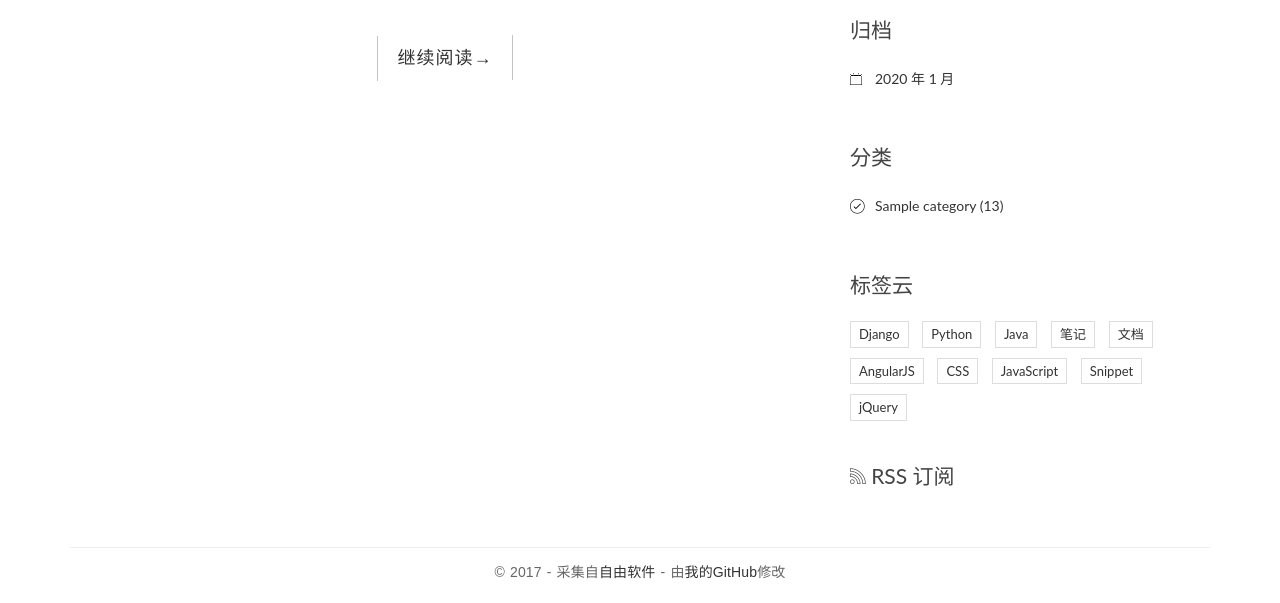
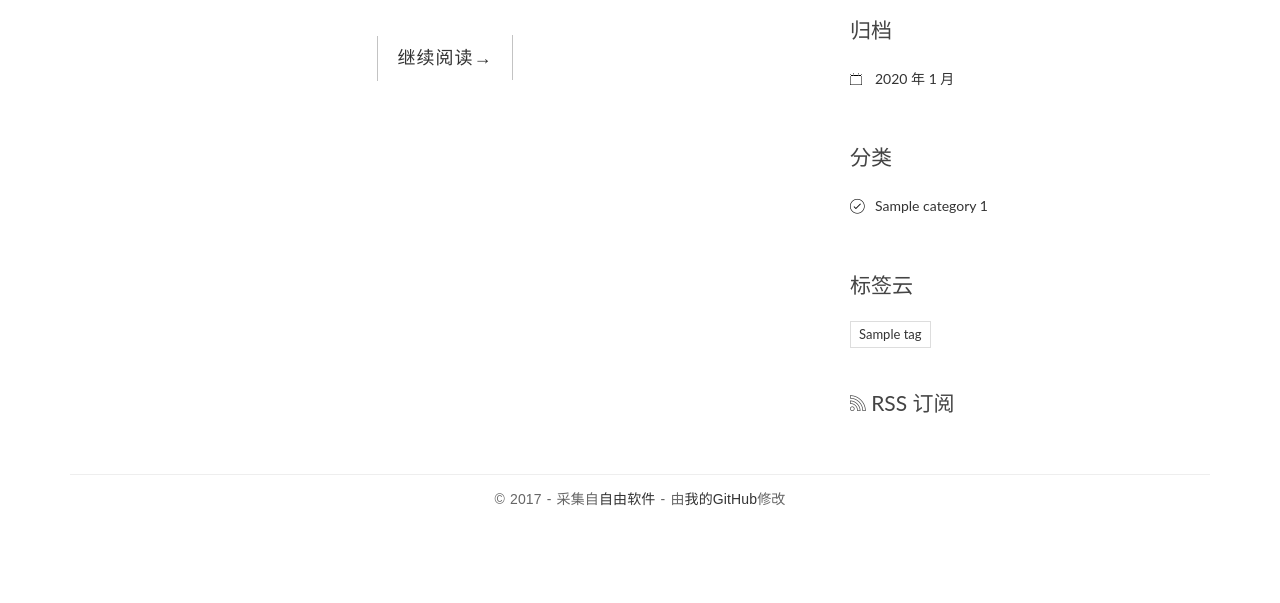
Before and after one commit to EvenYan/blogproject, a Django app: page / in a window 1280 px wide. Shown: the part 285-888 px from the top of the page. After the commit the page ends 791 px from the top, so only its background shows below. Run offline with Django 3.2, Linux system fonts and the light colour scheme; tables that the repository leaves empty hold one stand-in row (values such as "Sample post"); some libraries are stand-ins or nearby versions.

Commit message:
完善分类，统计分类下的文章数，标签云

```diff
--- a/blog/templatetags/blog_tags.py
+++ b/blog/templatetags/blog_tags.py
@@ -1,4 +1,6 @@
-from blog.models import Post, Category
+from django.db.models import Count
+
+from blog.models import Post, Category, Tag
 from django import template
 
 
@@ -17,4 +19,10 @@ def archive():
 
 @register.simple_tag
 def get_category():
-    return Category.objects.all()
+    return Category.objects.annotate(num_posts=Count('post')).filter(num_posts__gt=0)
+    # return Category.objects.all()
+
+
+@register.simple_tag
+def get_tag():
+    return Tag.objects.annotate(num_posts=Count('post')).filter(num_posts__gt=0)
--- a/blog/urls.py
+++ b/blog/urls.py
@@ -12,4 +12,5 @@ urlpatterns = [
     url(r'^archive/(?P<year>[0-9]{4})/(?P<month>[0-9]|1[0-2])/$', views.ArchiveView.as_view(), name='archive'),
     # url(r'^category/(?P<pk>[0-9]+)/$', views.category, name='category'),
     url(r'^category/(?P<pk>[0-9]+)/$', views.CategoryView.as_view(), name='category'),
+    url(r'^tag/(?P<pk>[0-9]+)/$', views.TagView.as_view(), name="tag"),
 ]
--- a/blog/views.py
+++ b/blog/views.py
@@ -7,7 +7,7 @@ from django.shortcuts import render, get_object_or_404
 import markdown
 from django.views.generic import ListView, DetailView
 
-from blog.models import Post, Category
+from blog.models import Post, Category, Tag
 from comments.models import Comment
 from comments.forms import CommentForm
 
@@ -21,7 +21,73 @@ class IndexView(ListView):
     model = Post
     template_name = 'blog/index.html'
     context_object_name = 'post_list'
-    paginate_by = 2
+    paginate_by = 3
+
+    def get_context_data(self, **kwargs):
+        context = super().get_context_data(**kwargs)
+        paginator = context.get("paginator")
+        page = context.get("page_obj")
+        is_paginated = context.get("is_paginated")
+        pagination_data = self.pagination_data(paginator, page, is_paginated)
+
+        context.update(pagination_data)
+        return context
+
+    def pagination_data(self, paginator, page, is_paginated):
+        if not is_paginated:
+            return {}
+
+        left = []
+        right = []
+        left_has_more = False
+        right_has_more = False
+        first = False
+        last = False
+        page_number = page.number
+        total_pages = paginator.num_pages
+        page_range = paginator.page_range
+
+        if page_number == 1:
+            right = page_range[page_number:page_number + 2]
+
+            if right[-1] < total_pages - 1:
+                right_has_more = True
+
+            if right[-1] < total_pages:
+                last = True
+
+        elif page_number == total_pages:
+            left = page_range[(page_number - 3) if (page_number - 3) > 0 else 0:page_number - 1]
+
+            if left[0] > 2:
+                left_has_more = True
+
+            if left[0] > 1:
+                first = True
+        else:
+            left = page_range[(page_number - 3) if (page_number - 3) > 0 else 0:page_number - 1]
+            right = page_range[page_number:page_number + 2]
+
+            if right[-1] < total_pages - 1:
+                right_has_more = True
+            if right[-1] < total_pages:
+                last = True
+
+            if left[0] > 2:
+                left_has_more = True
+            if left[0] > 1:
+                first = True
+
+        data = {
+            'left': left,
+            'right': right,
+            'left_has_more': left_has_more,
+            'right_has_more': right_has_more,
+            'first': first,
+            'last': last,
+        }
+
+        return data
 
 
 # def category(request, pk):
@@ -29,6 +95,7 @@ class IndexView(ListView):
 #     post_list = Post.objects.filter(category=cate).order_by('-create_time')
 #
 #     return render(request, 'blog/index.html', context={'post_list': post_list})
+
 
 class CategoryView(ListView):
     model = Post
@@ -92,7 +159,6 @@ class PostDetailView(DetailView):
         return context
 
 
-
 # def archive(request, year, month):
 #     # 方法一
 #     # post_list = Post.objects.filter(Q(create_time__year=year)&Q(create_time__month=month)).order_by('-create_time')
@@ -107,6 +173,7 @@ class PostDetailView(DetailView):
 #     print(year, month, post_list)
 #     return render(request, 'blog/index.html', context)
 
+
 class ArchiveView(ListView):
     model = Post
     template_name = 'blog/index.html'
@@ -116,3 +183,13 @@ class ArchiveView(ListView):
         year = self.kwargs.get('year')
         month = self.kwargs.get('month')
         return super(ArchiveView, self).get_queryset().filter(create_time__year=year, create_time__month=month)
+
+
+class TagView(ListView):
+    model = Post
+    template_name = 'blog/index.html'
+    context_object_name = "post_list"
+
+    def get_queryset(self):
+        tag = get_object_or_404(Tag, pk=self.kwargs.get('pk'))
+        return super().get_queryset().filter(tags=tag)
--- a/blogproject/settings.py
+++ b/blogproject/settings.py
@@ -23,7 +23,7 @@ BASE_DIR = os.path.dirname(os.path.dirname(os.path.abspath(__file__)))
 SECRET_KEY = 'iqmg_d5m+jnlp0nrnjo85ad+8ugaz1+5c)+q8vntsl5ndoi9af'
 
 # SECURITY WARNING: don't run with debug turned on in production!
-DEBUG = False
+DEBUG = True
 
 ALLOWED_HOSTS = ["*",]
 
--- a/templates/base.html
+++ b/templates/base.html
@@ -166,7 +166,7 @@
                     <ul>
                         {% for category in category_list %}
                             <li>
-                                <a href="{% url 'blog:category' category.pk %}">{{ category.name }} <span class="post-count">(13)</span></a>
+                                <a href="{% url 'blog:category' category.pk %}">{{ category.name }} <span class="post-count">{{ category.num_posts }}</span></a>
                             </li>
                             {% empty %}
                             暂无分类
@@ -185,38 +185,49 @@
 
                 <div class="widget widget-tag-cloud">
                     <h3 class="widget-title">标签云</h3>
+                    {% get_tag as tag_list %}
                     <ul>
+                        {% for tag in tag_list %}
                         <li>
-                            <a href="#">Django</a>
+                            <a href="{% url 'blog:tag' tag.pk %}">{{ tag.name }}</a>
                         </li>
-                        <li>
-                            <a href="#">Python</a>
-                        </li>
-                        <li>
-                            <a href="#">Java</a>
-                        </li>
-                        <li>
-                            <a href="#">笔记</a>
-                        </li>
-                        <li>
-                            <a href="#">文档</a>
-                        </li>
-                        <li>
-                            <a href="#">AngularJS</a>
-                        </li>
-                        <li>
-                            <a href="#">CSS</a>
-                        </li>
-                        <li>
-                            <a href="#">JavaScript</a>
-                        </li>
-                        <li>
-                            <a href="#">Snippet</a>
-                        </li>
-                        <li>
-                            <a href="#">jQuery</a>
-                        </li>
+                        {% empty %}
+                            暂无标签！
+                        {% endfor %}
+
                     </ul>
+{#                    <ul>#}
+{#                        <li>#}
+{#                            <a href="#">Django</a>#}
+{#                        </li>#}
+{#                        <li>#}
+{#                            <a href="#">Python</a>#}
+{#                        </li>#}
+{#                        <li>#}
+{#                            <a href="#">Java</a>#}
+{#                        </li>#}
+{#                        <li>#}
+{#                            <a href="#">笔记</a>#}
+{#                        </li>#}
+{#                        <li>#}
+{#                            <a href="#">文档</a>#}
+{#                        </li>#}
+{#                        <li>#}
+{#                            <a href="#">AngularJS</a>#}
+{#                        </li>#}
+{#                        <li>#}
+{#                            <a href="#">CSS</a>#}
+{#                        </li>#}
+{#                        <li>#}
+{#                            <a href="#">JavaScript</a>#}
+{#                        </li>#}
+{#                        <li>#}
+{#                            <a href="#">Snippet</a>#}
+{#                        </li>#}
+{#                        <li>#}
+{#                            <a href="#">jQuery</a>#}
+{#                        </li>#}
+{#                    </ul>#}
                 </div>
                 <div class="rss">
                     <a href=""><span class="ion-social-rss-outline"></span> RSS 订阅</a>
--- a/templates/blog/index.html
+++ b/templates/blog/index.html
@@ -27,14 +27,41 @@
         <div class="no-post">暂时还木有发布文章</div>
     {% endfor %}
     {# 分页 #}
+{#    {% if is_paginated %}#}
+{#    <div class="pagination-simple">#}
+{#        {% if page_obj.has_previous %}#}
+{#            <a href="?page{{ page_obj.previous_page_number }}">上一页</a>#}
+{#        {% endif %}#}
+{#        <span>第 {{ page_obj.number }} 页 / 共 {{ paginator.num_pages }} 页</span>#}
+{#        {% if page_obj.has_next %}#}
+{#            <a href="?page={{ page_obj.next_page_number }}">下一页</a>#}
+{#        {% endif %}#}
+{#    </div>#}
+{#    {% endif %}#}
     {% if is_paginated %}
-    <div class="pagination-simple">
-        {% if page_obj.has_previous %}
-            <a href="?page{{ page_obj.previous_page_number }}">上一页</a>
+    <div class="pagination">
+        {% if first %}
+            <a href="?page=1">1</a>
         {% endif %}
-        <span>第 {{ page_obj.number }} 页 / 共 {{ paginator.num_pages }} 页</span>
-        {% if page_obj.has_next %}
-            <a href="?page={{ page_obj.next_page_number }}">下一页</a>
+        {% if left %}
+            {% if left_has_more %}
+                <span>...</span>
+            {% endif %}
+            {% for i in left %}
+                <a href="?page={{ i }}">{{ i }}</a>
+            {% endfor %}
+        {% endif %}
+        <a href="?page={{ page_obj.number }}" style="color: red">{{ page_obj.number }}</a>
+        {% if right %}
+            {% for i in right %}
+                <a href="?page={{ i }}">{{ i }}</a>
+            {% endfor %}
+        {% endif %}
+        {% if right_has_more %}
+            <span>...</span>
+        {% endif %}
+        {% if last %}
+            <a href="?page={{ paginator.num_pages }}">{{ paginator.num_pages }}</a>
         {% endif %}
     </div>
     {% endif %}
```
Also changed, not shown: templates/blog/detail.html (+10 -1 lines).
